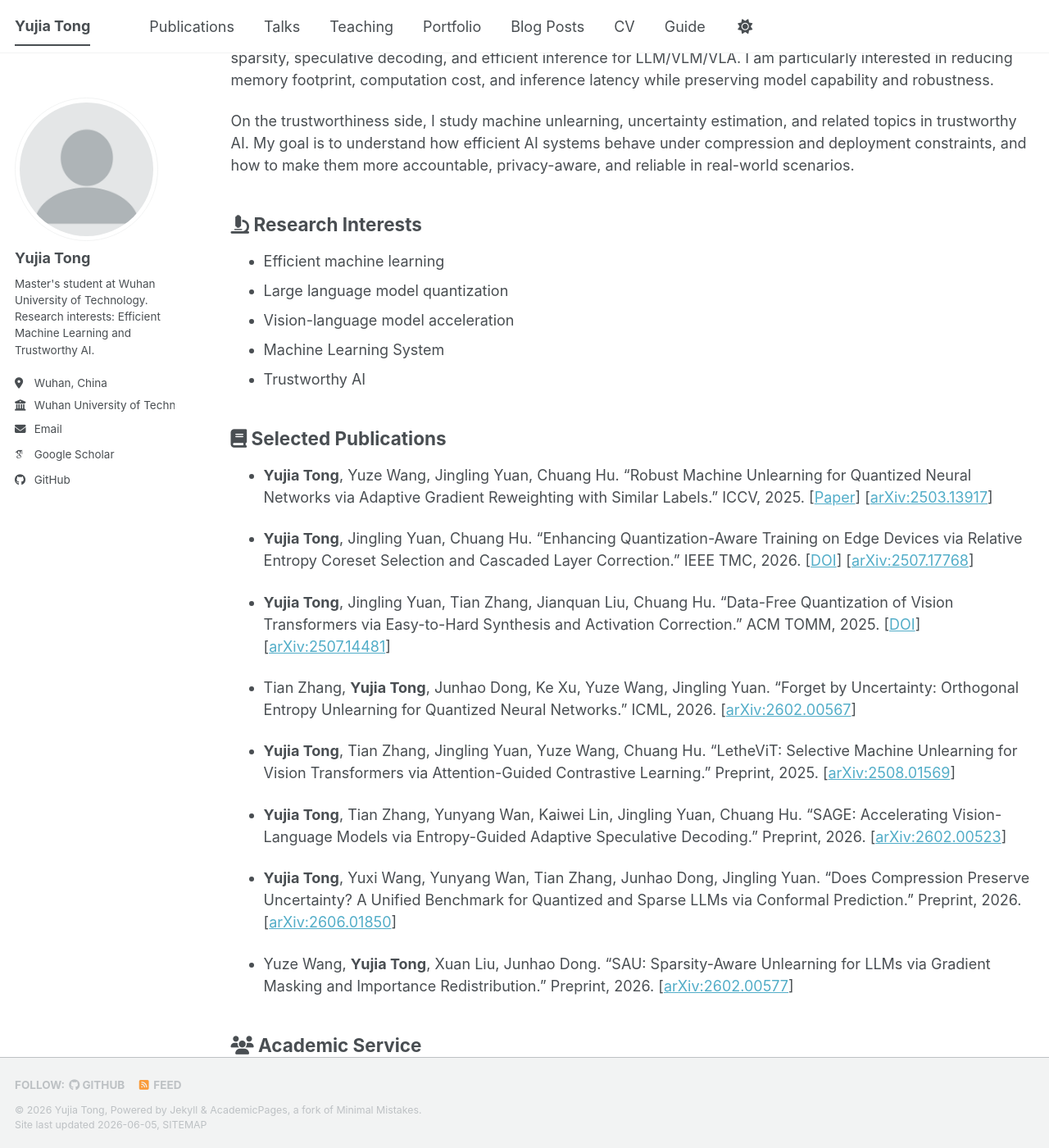
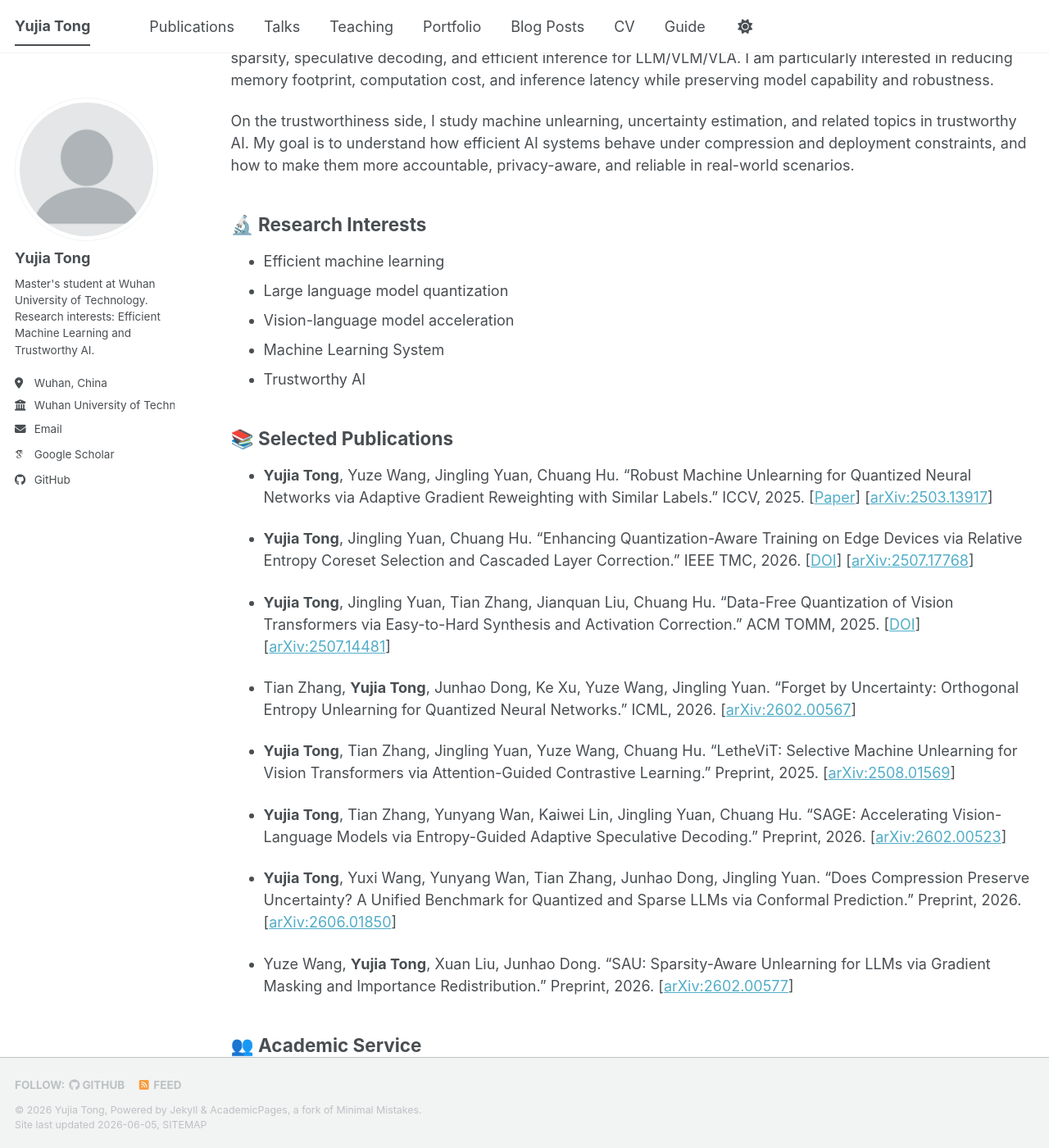
Before and after one commit to tongyujia7/tongyujia7.github.io, a Jekyll site: the page built from _pages/about.md, in a window 1280 px wide and 1400 px high, scrolled down 249 px. Shown: the whole window at 82% size. Built offline with Jekyll 4.4.1, drawn with Linux system fonts in a browser that asks for light colours; some web fonts are replaced; a script bundle is joined from its source files by our own code; library files that are not in the unit come from our copies; some of the changed text lies outside the part shown.

Commit message:
Update about.md

```diff
--- a/_pages/about.md
+++ b/_pages/about.md
@@ -14,7 +14,7 @@ On the efficiency side, my work explores model compression and acceleration tech
 
 On the trustworthiness side, I study machine unlearning, uncertainty estimation, and related topics in trustworthy AI. My goal is to understand how efficient AI systems behave under compression and deployment constraints, and how to make them more accountable, privacy-aware, and reliable in real-world scenarios.
 
-##  <i class="fa-solid fa-microscope"></i>  Research Interests
+## 🔬 Research Interests
 
 - Efficient machine learning
 - Large language model quantization
@@ -22,7 +22,7 @@ On the trustworthiness side, I study machine unlearning, uncertainty estimation,
 - Machine Learning System
 - Trustworthy AI
 
-## <i class="fa-solid fa-book"></i> Selected Publications
+## 📚 Selected Publications
 
 - **Yujia Tong**, Yuze Wang, Jingling Yuan, Chuang Hu. "Robust Machine Unlearning for Quantized Neural Networks via Adaptive Gradient Reweighting with Similar Labels." ICCV, 2025. [[Paper](https://openaccess.thecvf.com/content/ICCV2025/papers/Tong_Robust_Machine_Unlearning_for_Quantized_Neural_Networks_via_Adaptive_Gradient_ICCV_2025_paper.pdf)] [[arXiv:2503.13917](https://arxiv.org/abs/2503.13917)]
 
@@ -40,7 +40,7 @@ On the trustworthiness side, I study machine unlearning, uncertainty estimation,
 
 - Yuze Wang, **Yujia Tong**, Xuan Liu, Junhao Dong. "SAU: Sparsity-Aware Unlearning for LLMs via Gradient Masking and Importance Redistribution." Preprint, 2026. [[arXiv:2602.00577](https://arxiv.org/abs/2602.00577)]
 
-## <i class="fa-solid fa-users"></i> Academic Service
+## 👥 Academic Service
 
 ### Conference
 
@@ -50,7 +50,7 @@ Reviewer: ICML'26, NeurIPS'26, CVPR'25/26, ICCV'25, ECCV'26.
 
 Reviewer: IEEE Transactions on Circuits and Systems for Video Technology (TCSVT); IEEE Transactions on Pattern Analysis and Machine Intelligence (TPAMI).
 
-## <i class="fa-solid fa-trophy"></i> Honors and Awards
+## 🏆 Honors and Awards
 
 - First Prize, Kingsoft Cloud LLM Inference Acceleration Competition, 2026
 - Foresight Award (National Third Place), 5th SJTU-Winning Health Smart Healthcare Challenge, 2022
```
